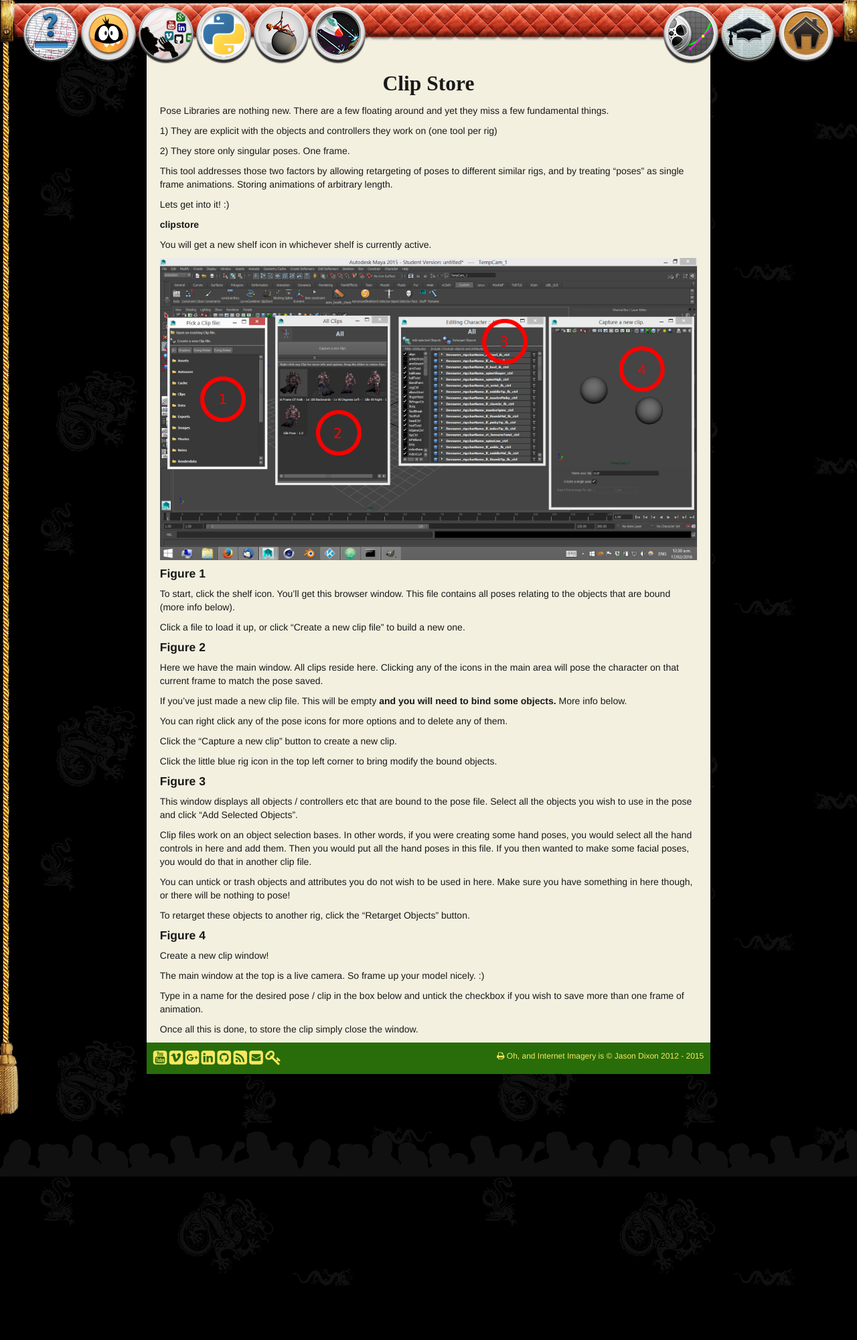
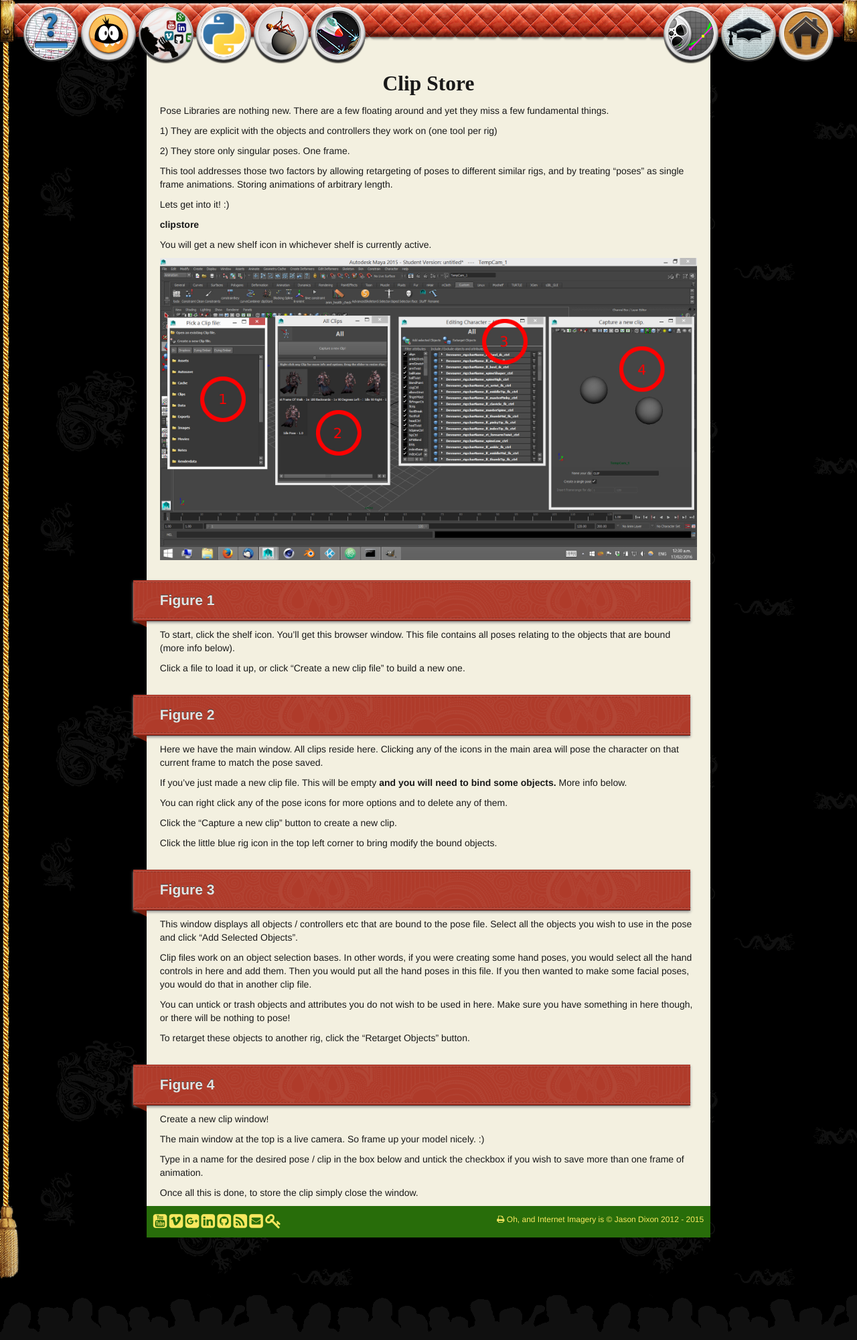
Before and after one commit to internetimagery/internetimagery.github.io, a Jekyll site: the page built from python/clipstore.md, in a window 1280 px wide. Shown: the whole page at 67% size. Built offline with Jekyll 4.4.1, drawn with Linux system fonts in a browser that asks for light colours; nearby versions of some CDN libraries; some web fonts are replaced; comment, search, counter and statistics services are not loaded.

Commit message:
banner titles

```diff
--- a/python/clipstore.md
+++ b/python/clipstore.md
@@ -20,13 +20,13 @@ You will get a new shelf icon in whichever shelf is currently active.
 
 ![All Windows](img/clipstore.jpg)
 
-#### Figure 1
+### Figure 1
 
 To start, click the shelf icon. You'll get this browser window. This file contains all poses relating to the objects that are bound (more info below).
 
 Click a file to load it up, or click "Create a new clip file" to build a new one.
 
-#### Figure 2
+### Figure 2
 
 Here we have the main window. All clips reside here. Clicking any of the icons in the main area will pose the character on that current frame to match the pose saved.
 
@@ -38,7 +38,7 @@ Click the "Capture a new clip" button to create a new clip.
 
 Click the little blue rig icon in the top left corner to bring modify the bound objects.
 
-#### Figure 3
+### Figure 3
 
 This window displays all objects / controllers etc that are bound to the pose file. Select all the objects you wish to use in the pose and click "Add Selected Objects".
 
@@ -48,7 +48,7 @@ You can untick or trash objects and attributes you do not wish to be used in her
 
 To retarget these objects to another rig, click the "Retarget Objects" button.
 
-#### Figure 4
+### Figure 4
 
 Create a new clip window!
 
```
